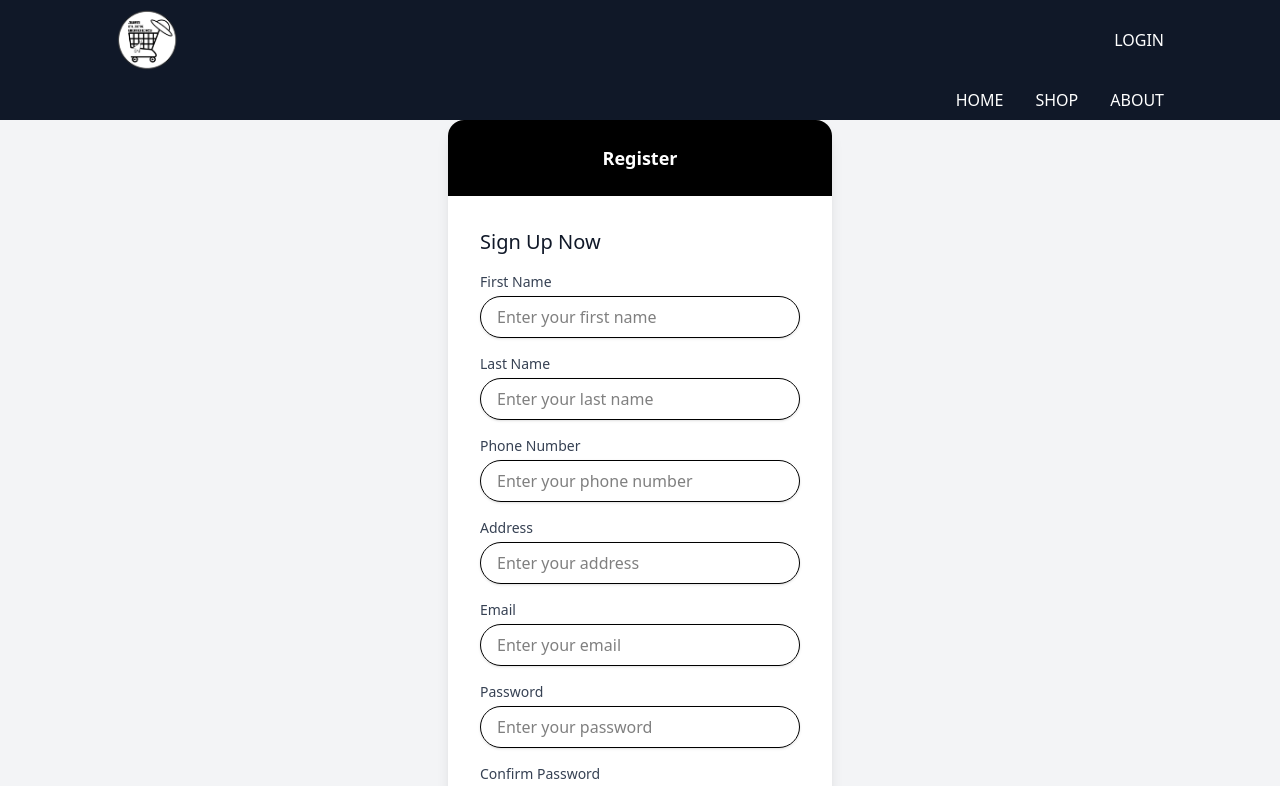
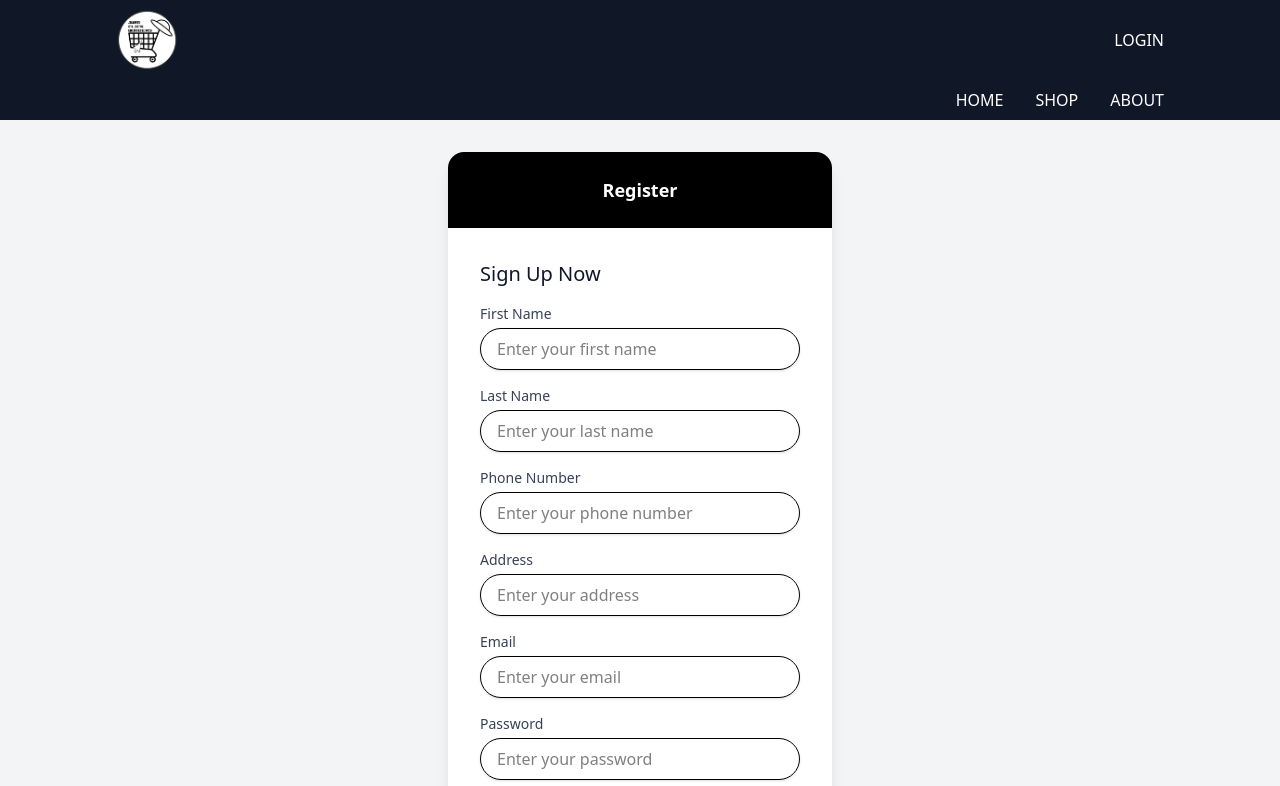
Before and after one commit to Juan-Click-Wonders/Juan-Click-Wonders, a Vue app in the folder Juan-Click-Wonders-Frontend/: page /auth/register in a window 1280 px wide. Shown: the top 786 px of the page. Built offline with nearby package versions, Linux system fonts and the light colour scheme.

Commit message:
Adjusted register

```diff
--- a/Juan-Click-Wonders-Frontend/src/views/RegisterView.vue
+++ b/Juan-Click-Wonders-Frontend/src/views/RegisterView.vue
@@ -1,6 +1,6 @@
 <template>
     <div class="flex items-center justify-center min-h-screen bg-gray-100">
-      <div class="w-full max-w-sm bg-white rounded-2xl shadow-lg overflow-hidden">
+      <div class="w-full max-w-sm bg-white rounded-2xl shadow-lg overflow-hidden my-8">
         <div class="bg-black text-white text-center py-6">
           <h2 class="text-lg font-semibold">Register</h2>
         </div>
```
